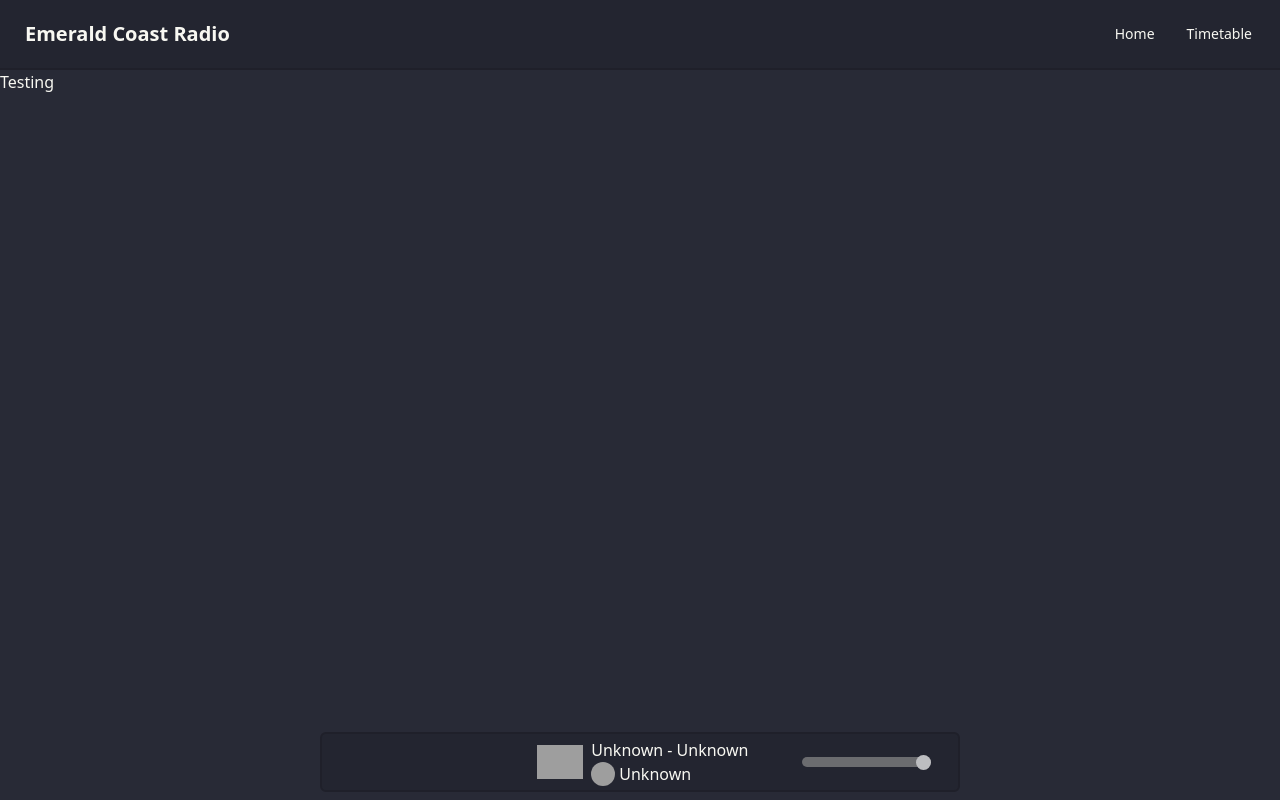
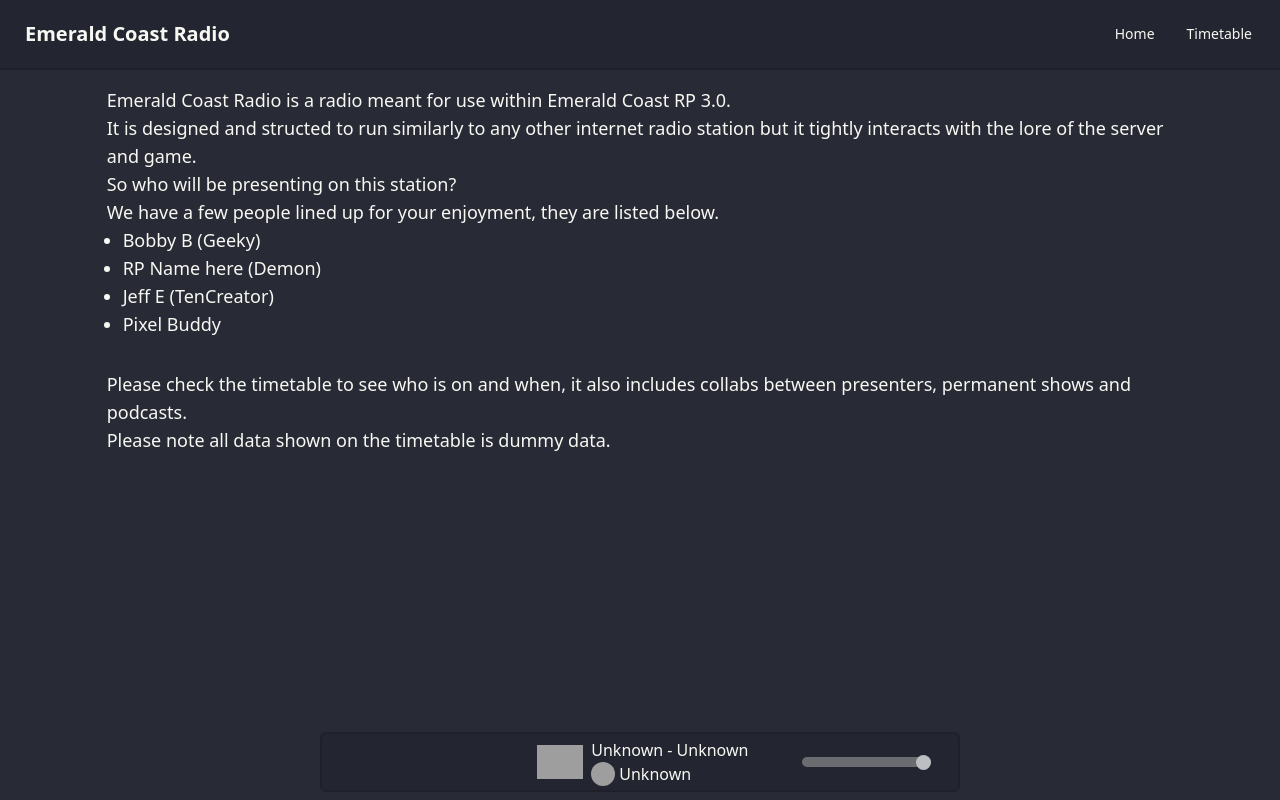
Before and after one commit to tencreator/ec-radio-v2, a Next.js app: page / in a window 1280 px wide. Built offline with nearby package versions, Linux system fonts and the light colour scheme; no server answers; grey boxes are pictures that could not be loaded.

Commit message:
Added timetables

```diff
--- a/package.json
+++ b/package.json
@@ -9,6 +9,7 @@
     "lint": "next lint"
   },
   "dependencies": {
+    "@vercel/speed-insights": "^1.0.14",
     "better-auth": "^0.7.1-beta.4",
     "next": "15.0.2",
     "react": "19.0.0-rc-02c0e824-20241028",
@@ -18,6 +19,7 @@
     "@types/node": "^20",
     "@types/react": "^18",
     "@types/react-dom": "^18",
+    "@vercel/analytics": "^1.3.2",
     "daisyui": "^4.12.14",
     "postcss": "^8",
     "tailwindcss": "^3.4.1",
--- a/src/app/layout.tsx
+++ b/src/app/layout.tsx
@@ -1,5 +1,6 @@
 import type { Metadata } from "next";
-import { Head } from "next/document";
+import { Analytics } from '@vercel/analytics/react'
+import { SpeedInsights } from "@vercel/speed-insights/next";
 
 import '@/styles/globals.css'
 import '@/styles/fa.css'
@@ -21,6 +22,8 @@ export default function RootLayout({
       <link rel="icon" href={'https://cdn.emeraldcoastrp.com/elogo64x64.png'} />
       <link rel="apple-touch-icon" href={'https://cdn.emeraldcoastrp.com/elogo64x64.png'} />
       <body>
+        <Analytics />
+        <SpeedInsights />
         <Header />
         {children}
         <Viewer />
--- a/src/app/page.tsx
+++ b/src/app/page.tsx
@@ -1,7 +1,18 @@
 export default function Home() {
   return (
-    <main>
-      <h1>Testing</h1>
+    <main className="mt-4 mx-auto lg:w-10/12 text-lg">
+      <p>Emerald Coast Radio is a radio meant for use within Emerald Coast RP 3.0.</p>
+      <p>It is designed and structed to run similarly to any other internet radio station but it tightly interacts with the lore of the server and game.</p>
+      <p>So who will be presenting on this station?</p>
+      <p>We have a few people lined up for your enjoyment, they are listed below.</p>
+      <ul className="list-disc ml-4">
+        <li>Bobby B (Geeky)</li>
+        <li>RP Name here (Demon)</li>
+        <li>Jeff E (TenCreator)</li>
+        <li>Pixel Buddy</li>
+      </ul>
+      <p className="mt-8">Please check the timetable to see who is on and when, it also includes collabs between presenters, permanent shows and podcasts.</p>
+      <p>Please note all data shown on the timetable is dummy data.</p>
     </main>
   );
 }
--- /dev/null
+++ b/src/app/timetable/page.tsx
@@ -0,0 +1,98 @@
+"use client"
+import { useState, useRef, useEffect } from "react";
+
+export default function Timetable() {
+    return (
+        <main className="mt-4 mx-auto lg:w-10/12 text-lg flex flex-col gap-4 justify-center">
+            <TimetableDay day="Monday" />
+            <TimetableDay day="Tuesday" />
+            <TimetableDay day="Wednesday" />
+            <TimetableDay day="Thursday" />
+            <TimetableDay day="Friday" />
+            <TimetableDay day="Saturday" />
+            <TimetableDay day="Sunday" />
+        </main>
+    );
+}
+
+function TimetableDay({ day }: { day: string }) {
+    const events: { [time: number]: string | string[] } = {
+        0: "Pixel Buddy",
+        1: "Pixel Buddy",
+        2: "Pixel Buddy",
+        3: "Pixel Buddy",
+        4: "Pixel Buddy",
+        5: "Pixel Buddy",
+        6: "Pixel Buddy",
+        7: "Pixel Buddy",
+        8: "Pixel Buddy",
+        9: "Pixel Buddy",
+        10: "Bobby B",
+        11: "Bobby B",
+        12: "Bobby B",
+        13: "Jeff E",
+        14: "Jeff E",
+        15: "Jeff E",
+        16: "Jeff E",
+        17: "Demon",
+        18: "Demon",
+        19: "Demon",
+        20: "Demon",
+        21: "Pixel Buddy",
+        22: "Pixel Buddy",
+        23: "Pixel Buddy",
+    }
+
+    return (
+        <div className="collapse collapse-arrow bg-base-200">
+            <input type="radio" name="timetable-day"/>
+            <div className="collapse-title text-xl font-medium">{day}</div>
+            <div className="collapse-content grid gap-4 grid-cols-1 sm:grid-cols-2 md:grid-cols-3 lg:grid-cols-4 xl:grid-cols-5 2xl:grid-cols-6">
+                {Object.entries(events).map(([time, title], index) => {
+                    return <TimetableEvent key={index} time={time.toString().padStart(2, "0") + ":00"} title={Array.isArray(title) ? title.join(", ") : title} day={["Sunday", "Monday", "Tuesday", "Wednesday", "Thursday", "Friday", "Saturday"].indexOf(day)} isFirst={index === 0} isLast={index === Object.entries(events).length - 1} />
+                })}
+            </div>
+        </div>
+    )
+}
+
+function TimetableEvent({ time, title, day, isFirst = false, isLast = false }: { time: string, title: string, day: number, isFirst?: boolean, isLast?: boolean }) {
+    // const timePassed = () => {
+    //     const hour = new Date().getHours()
+    //     const eventHour = parseInt(time.split(":")[0]);
+    //     const dayPassed = new Date().getDay() > day;
+    //     const currentDay = new Date().getDay() === day;
+
+    //     if (dayPassed) {
+    //         return true;
+    //     } else if (currentDay && hour > eventHour) {
+    //         return true;
+    //     } else {
+    //         return false
+    //     }
+    // }
+
+    // const isCurrent = () => {
+    //     const hour = new Date().getHours()
+    //     const eventHour = parseInt(time.split(":")[0]);
+    //     const dayPassed = new Date().getDay() > day;
+    //     const currentDay = new Date().getDay() === day;
+
+    //     if (dayPassed) {
+    //         return true;
+    //     } else if (currentDay && hour === eventHour) {
+    //         return true;
+    //     } else {
+    //         return false
+    //     }
+    // }
+
+    return (
+        <div className="card bg-base-300 shadow-xl">
+            <div className="card-body">
+                <h2 className="card-title">{time}</h2>
+                <p>{title}</p>
+            </div>
+        </div>
+    );
+}
--- a/src/components/header.tsx
+++ b/src/components/header.tsx
@@ -25,7 +25,7 @@ export default function Header(): JSX.Element {
                             <li><a>Item 3</a></li>
                         </ul>
                     </div>
-                    <a className="btn btn-ghost text-xl" href="/">Emerald Coast Radio</a>
+                    <a className="btn btn-ghost text-xl" href="/"><h1>Emerald Coast Radio</h1></a>
                 </div>
                 <div className="navbar-end hidden lg:flex">
                     <ul className="menu menu-horizontal px-1">
```
